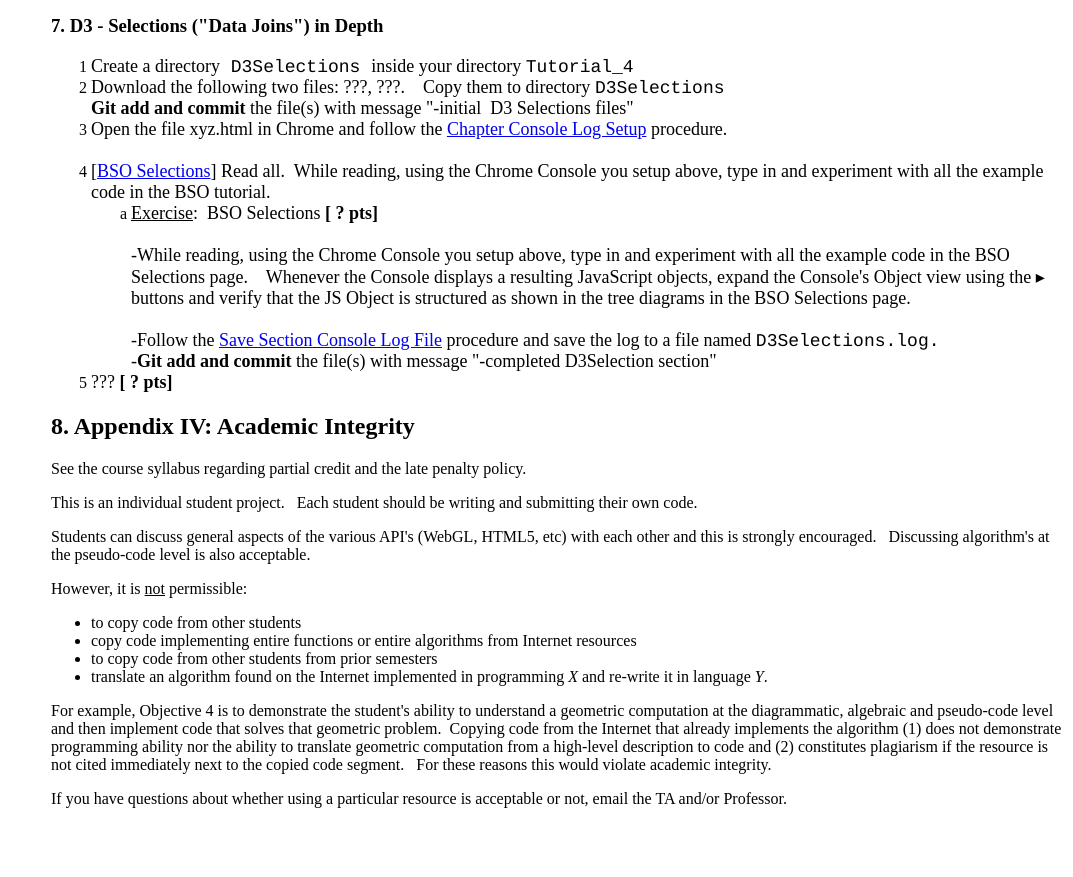
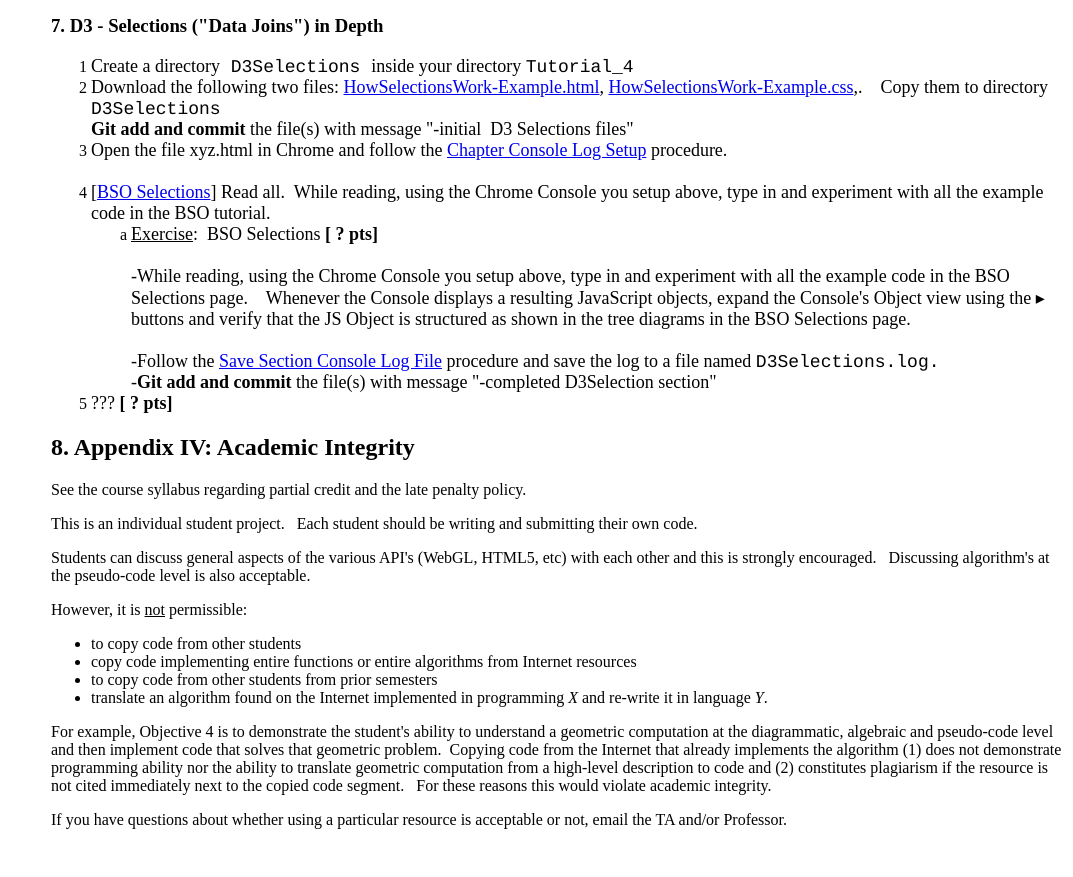
Before and after one commit to ZacharyWartell/webgl-2d-drawing, a plain HTML site: page Site Root/ITCS Generic - Instructions.html in a window 1280 px wide. Shown: the part 5336-6213 px from the top of the page, without its empty margins (207-1280 px from the left). Drawn offline with Linux system fonts and the light colour scheme.

```diff
--- a/Site Root/ITCS Generic - Instructions.html
+++ b/Site Root/ITCS Generic - Instructions.html
@@ -545,8 +545,9 @@
             <li>Create a directory<span style="font-family: Courier,monospace;">
                 D3Selections</span><span class="File_Name"> </span> inside your
               directory <span class="File_Name" data-project-number-long-dir="">Project_2</span></li>
-            <li>Download the following two files: ???, ???.&nbsp;&nbsp;&nbsp;
-              Copy them to directory <span style="font-family: Courier,monospace;">D3Selections</span><span
+            <li>Download the following two files:
+              <a href="HowSelectionsWork-Example.html" download>HowSelectionsWork-Example.html</a>,
+              <a href="HowSelectionsWork-Example.css" download>HowSelectionsWork-Example.css</a>,.&nbsp;&nbsp;&nbsp; Copy them to directory <span style="font-family: Courier,monospace;">D3Selections</span><span
 
                 class="File_Name"> <br>
               </span><span class="Git_Commit">Git add and commit</span> the
```
